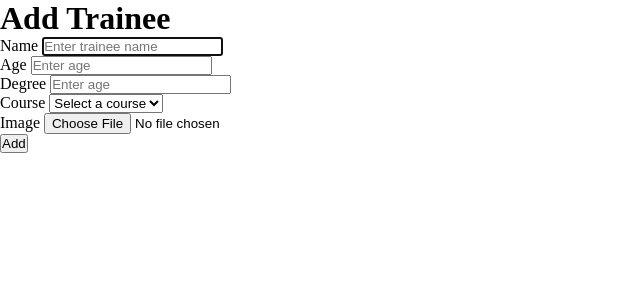
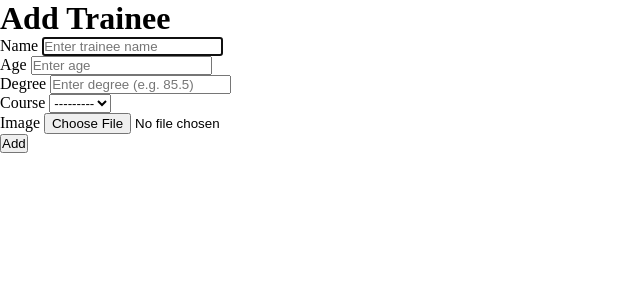
Before and after one commit to Fiow00/ITIan, a Django app: page /trainees/add/ in a window 1280 px wide. Shown: the part 56-356 px from the top of the page, without its empty margins (0-640 px from the left). Run offline with Django 5.2, Linux system fonts and the light colour scheme; data that the repository does not hold is empty; parts of the project's set-up code (start-up, migrations or seed data) failed here and were passed over.

Commit message:
Implement add_trainee using ModelForm
- Updated the old form with ModelForm
- Used for loop to display form fields in add_trainee.html
- Updated views function with TraineeForm class

```diff
--- a/trainees/forms.py
+++ b/trainees/forms.py
@@ -3,35 +3,27 @@ from django import forms
 from .models import Trainee
 from courses.models import Course
 
-class TraineeForm(forms.Form):
-    name = forms.CharField(
-        max_length=64,
-        widget=forms.TextInput(attrs={
-            "placeholder": "Enter trainee name",
-            "style": "color: red;",
-            "autofocus": True
-        })
-    )
+class TraineeForm(forms.ModelForm):
+    class Meta:
+        model = Trainee
+        fields = ["name", "age", "degree", "course", "image"]
 
-    age = forms.IntegerField(
-        min_value=0,
-        widget=forms.NumberInput(attrs={
-            "placeholder": "Enter age",
-        })
-    )
-
-    degree = forms.DecimalField(
-        decimal_places=2,
-        max_digits=4,
-        widget=forms.NumberInput(attrs={
-            "placeholder": "Enter degree (e.g. 85.50)",
-            "step": 0.5,
-        })
-    )
-
-    course = forms.ModelChoiceField(
-        queryset=Course.objects.all(),
-        empty_label="Select a course"
-    )
-
-    image = forms.ImageField()
+        widgets = {
+            "name": forms.TextInput(attrs={
+                "placeholder": "Enter trainee name",
+                "class": "form-control",
+                "autofocus": True,
+            }),
+            "age": forms.NumberInput(attrs={
+                "placeholder": "Enter age",
+                "class": "form-control",
+            }),
+            "degree": forms.NumberInput(attrs={
+                "placeholder": "Enter degree (e.g. 85.5)",
+                "class": "form-control",
+                "step": 0.5,
+            }),
+            "course": forms.Select(attrs={
+                "class": "form-control",
+            }),
+        }
--- a/trainees/templates/trainees/trainee_add.html
+++ b/trainees/templates/trainees/trainee_add.html
@@ -9,31 +9,13 @@
 
     <form method="POST" enctype="multipart/form-data">
         {% csrf_token %}
-        <div>
-            {{ form.name.label }}
-            {{ form.name }}
-            {{ form.errors }}
-        </div>
-        <div>
-            {{ form.age.label }}
-            {{ form.age }}
-            {{ form.errors }}
-        </div>
-        <div>
-            {{ form.degree.label }}
-            {{ form.age }}
-            {{ form.errors }}
-        </div>
-        <div>
-            {{ form.course.label }}
-            {{ form.course }}
-            {{ form.errors }}
-        </div>
-        <div>
-            {{ form.image.label }}
-            {{ form.image }}
-            {{ form.errors }}
-        </div>
+        {% for field in form %}
+            <div>
+                {{ field.label }}
+                {{ field }}
+                {{ field.errors }}
+            </div>
+        {% endfor %}
         <input type="submit" value="Add">
     </form>
 
--- a/trainees/views.py
+++ b/trainees/views.py
@@ -15,22 +15,10 @@ def trainee_detail(request, trainee_id):
 
 def trainee_add(request):
     if request.method == "POST":
-        form = TraineeForm(data=request.POST, files=request.FILES)
+        form = TraineeForm(data=request.POST or None, files=request.FILES or None)
 
         if form.is_valid():
-            name = form.cleaned_data["name"]
-            age = form.cleaned_data["age"]
-            degree = form.cleaned_data["degree"]
-            course = form.cleaned_data["course"]
-            image = form.cleaned_data["image"]
-
-            Trainee.objects.create(
-                name=name,
-                age=age,
-                degree=degree,
-                course=course,
-                image=image
-            )
+            form.save()
 
             return redirect('trainee_list')
     else:
```
